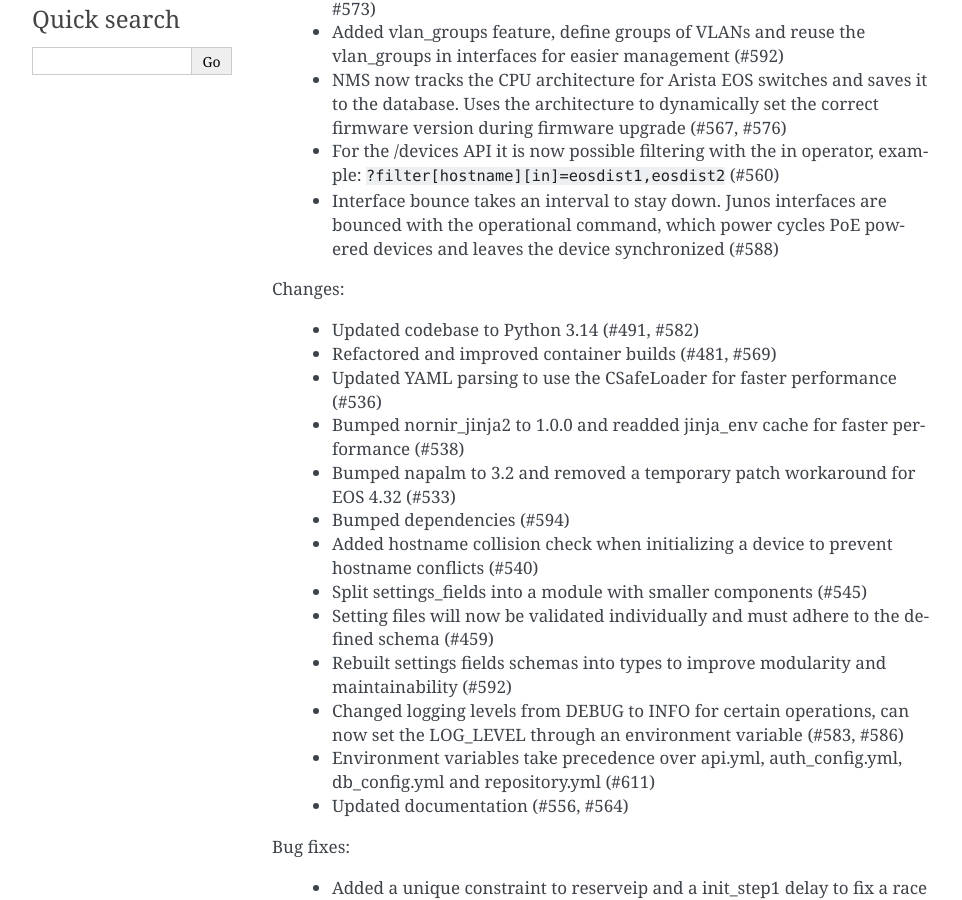
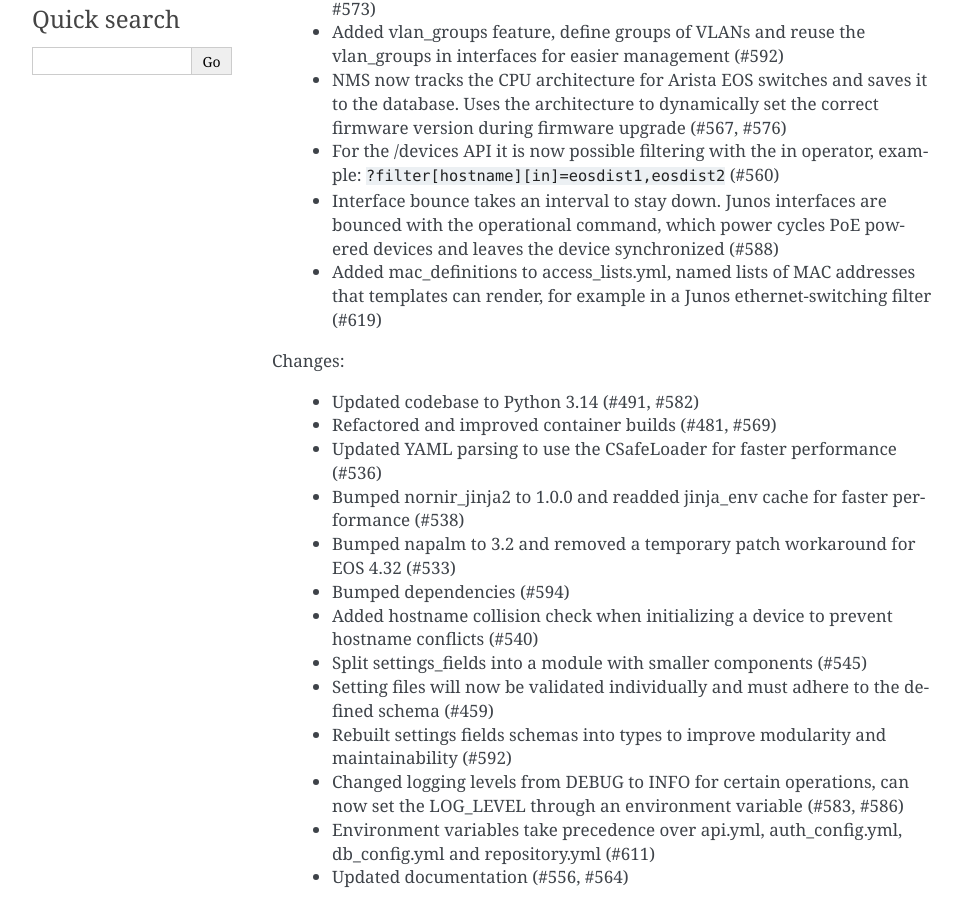
Before and after one commit to SUNET/cnaas-nms, a Sphinx documentation site: the page built from docs/changelog/index.rst, in a window 1280 px wide and 900 px high, scrolled down 600 px. Shown: the whole window, without its empty margins (148-1110 px from the left). Built offline with Sphinx 7.4.7, drawn with Linux system fonts in a browser that asks for light colours.

Commit message:
docs(changelog): add mac_definitions

```diff
--- a/docs/changelog/index.rst
+++ b/docs/changelog/index.rst
@@ -21,6 +21,7 @@ New features:
  - NMS now tracks the CPU architecture for Arista EOS switches and saves it to the database. Uses the architecture to dynamically set the correct firmware version during firmware upgrade (#567, #576)
  - For the /devices API it is now possible filtering with the in operator, example: :code:`?filter[hostname][in]=eosdist1,eosdist2` (#560)
  - Interface bounce takes an interval to stay down. Junos interfaces are bounced with the operational command, which power cycles PoE powered devices and leaves the device synchronized (#588)
+ - Added mac_definitions to access_lists.yml, named lists of MAC addresses that templates can render, for example in a Junos ethernet-switching filter (#619)
 
 Changes:
 
```
